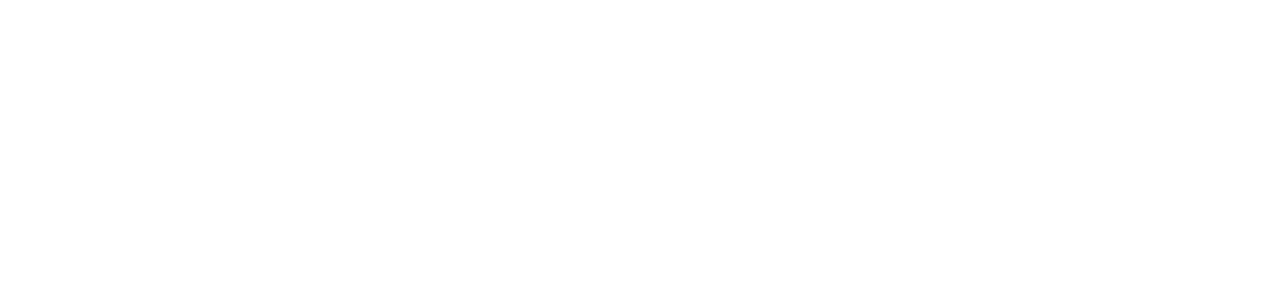
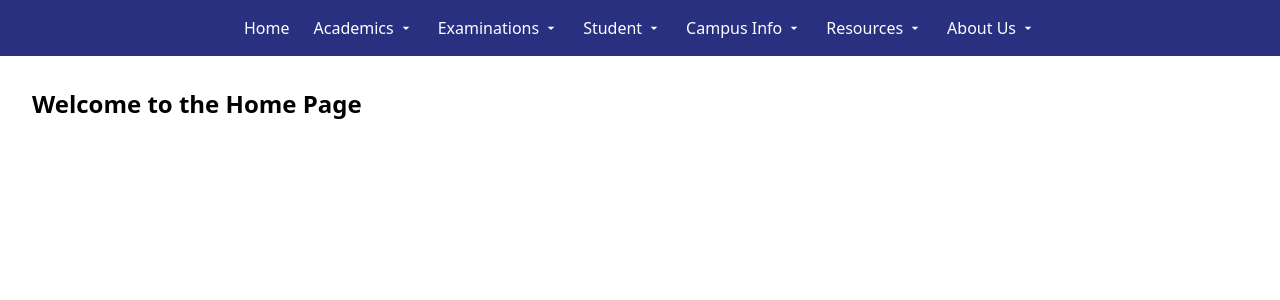
Before and after one commit to Kalsoom08/FYP-FrontEnd, a React (Vite) app: page / in a window 1280 px wide. Shown: the top 300 px of the page. Built offline with nearby package versions, Linux system fonts and the light colour scheme.

Commit message:
Navbar , layout , routing is created

```diff
--- a/src/App.jsx
+++ b/src/App.jsx
@@ -1,8 +1,29 @@
+import React from 'react';
+import { BrowserRouter as Router, Routes, Route } from 'react-router-dom';
 import { ToastContainer } from 'react-toastify';
 import 'react-toastify/dist/ReactToastify.css';
+
+import {DesktopNavbar } from './Components/NavBar/DesktopNavbar';
+import { Academics } from './Layout/Academics/Academics';
+import { Examinations } from './Layout/Examinations/Examinations';
+import { Home } from './Pages/Public/Home';
+import {Students} from '../src/Layout/Students/Students';
+
 const App = () => {
   return (
     <div>
+      <DesktopNavbar />
+
+      <div className="p-4">
+        <Routes>
+          <Route path="/" element={<Home />} />
+          <Route path="/academics/*" element={<Academics />} />
+          <Route path="/examinations/*" element={<Examinations />} />
+          <Route path='/students/*' element={<Students/>}/>
+
+        </Routes>
+      </div>
+
       <ToastContainer
         position="top-right"
         autoClose={3000}
@@ -15,7 +36,7 @@
         theme="light"
       />
     </div>
-  )
-}
+  );
+};
 
-export default App
+export default App;
--- /dev/null
+++ b/src/Components/NavBar/DesktopNavbar.jsx
@@ -0,0 +1,120 @@
+import React, { useState } from 'react';
+import { Link } from 'react-router-dom';
+import { MdArrowDropDown } from "react-icons/md";
+
+export const DesktopNavbar = () => {
+  const [openDropdown, setOpenDropdown] = useState(null);
+
+  const toggleDropdown = (menu) => {
+    setOpenDropdown(prev => (prev === menu ? null : menu));
+  };
+
+  return (
+    <nav className="p-4 bg-[#293080] text-white">
+      <ul className="flex gap-6 items-center justify-center">
+        <li>
+          <Link to="/">Home</Link>
+        </li>
+
+        <li className="relative">
+          <button
+            onClick={() => toggleDropdown('academics')}
+            className="flex items-center gap-1 focus:outline-none"
+          >
+            Academics <MdArrowDropDown />
+          </button>
+          {openDropdown === 'academics' && (
+            <div className="absolute flex flex-col bg-[#293080] text-white mt-2 rounded shadow-lg min-w-[150px] z-10">
+              <Link to="/academics/notes" className="px-4 py-2 ">Notes</Link>
+              <Link to="/academics/softwares" className="px-4 py-2 ">Softwares</Link>
+              <Link to="/academics/subjects" className="px-4 py-2 ">Subjects</Link>
+              <Link to="/academics/timetable" className="px-4 py-2 ">Timetable</Link>
+            </div>
+          )}
+        </li>
+
+
+        <li className="relative">
+          <button
+            onClick={() => toggleDropdown('examinations')}
+            className="flex items-center gap-1 focus:outline-none"
+          >
+            Examinations <MdArrowDropDown />
+          </button>
+          {openDropdown === 'examinations' && (
+            <div className="absolute flex flex-col bg-[#293080] text-whitemt-2 rounded shadow-lg min-w-[150px] z-10">
+              <Link to="/examinations/datesheet" className="px-4 py-2 ">Datesheet</Link>
+              <Link to="/examinations/hall-statement" className="px-4 py-2 ">Hall Statement</Link>
+              <Link to="/examinations/timetable" className="px-4 py-2 ">Timetable</Link>
+              <Link to="/examinations/top-10-students" className="px-4 py-2 ">Top 10 Students</Link>
+            </div>
+          )}
+        </li>
+
+
+        <li className="relative">
+          <button
+            onClick={() => toggleDropdown('students')}
+            className="flex items-center gap-1 focus:outline-none"
+          >
+            Student <MdArrowDropDown />
+          </button>
+          {openDropdown === 'students' && (
+            <div className="absolute flex flex-col bg-[#293080] text-white mt-2 rounded shadow-lg min-w-[150px] z-10">
+              <Link to="/students/registration" className="px-4 py-2 ">Registration</Link>
+              <Link to="/students/feeslip" className="px-4 py-2 ">Renewal</Link>
+              <Link to="/rollnumber" className="px-4 py-2 ">New Students Rollnumber</Link>
+
+            </div>
+          )}
+        </li>
+
+
+      <li className="relative">
+          <button
+            onClick={() => toggleDropdown('campusinfo')}
+            className="flex items-center gap-1 focus:outline-none"
+          >
+            Campus Info <MdArrowDropDown />
+          </button>
+          {openDropdown === 'campusinfo' && (
+            <div className="absolute flex flex-col bg-[#293080] text-white mt-2 rounded shadow-lg min-w-[150px] z-10">
+
+            </div>
+          )}
+        </li>
+
+
+        <li className="relative">
+          <button
+            onClick={() => toggleDropdown('resources')}
+            className="flex items-center gap-1 focus:outline-none"
+          >
+            Resources <MdArrowDropDown />
+          </button>
+          {openDropdown === 'resources' && (
+            <div className="absolute flex flex-col bg-[#293080] text-white mt-2 rounded shadow-lg min-w-[150px] z-10">
+
+            </div>
+          )}
+        </li>
+
+
+
+        <li className="relative">
+          <button
+            onClick={() => toggleDropdown('aboutus')}
+            className="flex items-center gap-1 focus:outline-none"
+          >
+            About Us <MdArrowDropDown />
+          </button>
+          {openDropdown === 'aboutus' && (
+            <div className="absolute flex flex-col bg-[#293080] text-white mt-2 rounded shadow-lg min-w-[150px] z-10">
+
+            </div>
+          )}
+        </li>
+      </ul>
+    </nav>
+  );
+};
--- /dev/null
+++ b/src/Layout/Academics/Academics.jsx
@@ -0,0 +1,18 @@
+import { Route, Routes } from "react-router-dom";
+import Notes from '../../Pages/Public/Notes';
+import Softwares from '../../Pages/Public/Softwares';
+import {Subjects} from '../../Pages/Public/Subjects';
+import {Timetable} from '../../Pages/Public/Timetable';
+
+export const Academics = () => {
+  return (
+    <div>
+      <Routes>
+        <Route path="notes" element={<Notes />} />
+        <Route path="softwares" element={<Softwares />} />
+        <Route path="subjects" element={<Subjects />} />
+        <Route path="timetable" element={<Timetable />} />
+      </Routes>
+    </div>
+  );
+};
--- /dev/null
+++ b/src/Layout/Examinations/Examinations.jsx
@@ -0,0 +1,19 @@
+import React from 'react';
+import { Routes, Route } from 'react-router-dom';
+import { Datesheet } from '../../Pages/Public/Datesheet';
+import { HallStatement } from '../../Pages/Public/HallStatement';
+import { Timetable } from '../../Pages/Public/Timetable';
+import { Top10Students } from '../../Pages/Public/Top10Students';
+
+export const Examinations = () => {
+  return (
+    <div>
+      <Routes>
+        <Route path="datesheet" element={<Datesheet />} />
+        <Route path="hall-statement" element={<HallStatement />} />
+        <Route path="timetable" element={<Timetable />} />
+        <Route path="top-10-students" element={<Top10Students />} />
+      </Routes>
+    </div>
+  );
+};
--- /dev/null
+++ b/src/Layout/Students/Students.jsx
@@ -0,0 +1,18 @@
+import React from 'react'
+import {Registration} from '../../Pages/Public/Registration';
+import {FeeSlip} from '../../Pages/Public/FeeSlip';
+import {Rollnumber} from '../../Pages/Public/RollNumber';
+import { Route, Routes } from 'react-router-dom';
+
+export const Students = () => {
+  return (
+    <div>
+        <Routes>
+            <Route path='registration' element={<Registration/>}/>
+            <Route path='feeslip' element={<FeeSlip/>}/>
+            <Route path='rollnumber' element={<Rollnumber/>}/>
+
+        </Routes>
+    </div>
+  )
+}
--- /dev/null
+++ b/src/Pages/Public/Home.jsx
@@ -0,0 +1,9 @@
+import React from 'react';
+
+export const Home = () => {
+  return (
+    <div className="p-4">
+      <h1 className="text-2xl font-bold">Welcome to the Home Page</h1>
+    </div>
+  );
+};
--- a/src/main.jsx
+++ b/src/main.jsx
@@ -5,14 +5,17 @@
 import { Provider } from 'react-redux';
 import store from '../src/store.js';
 import {QueryClientProvider, QueryClient} from '@tanstack/react-query';
+import { BrowserRouter } from 'react-router-dom';
 const queryclient = new QueryClient()
 
 createRoot(document.getElementById('root')).render(
   <StrictMode>
+    <BrowserRouter>
     <QueryClientProvider client={queryclient}>
     <Provider store={store}>
         <App />
     </Provider>
 </QueryClientProvider>
+</BrowserRouter>
   </StrictMode>,
 )
```
